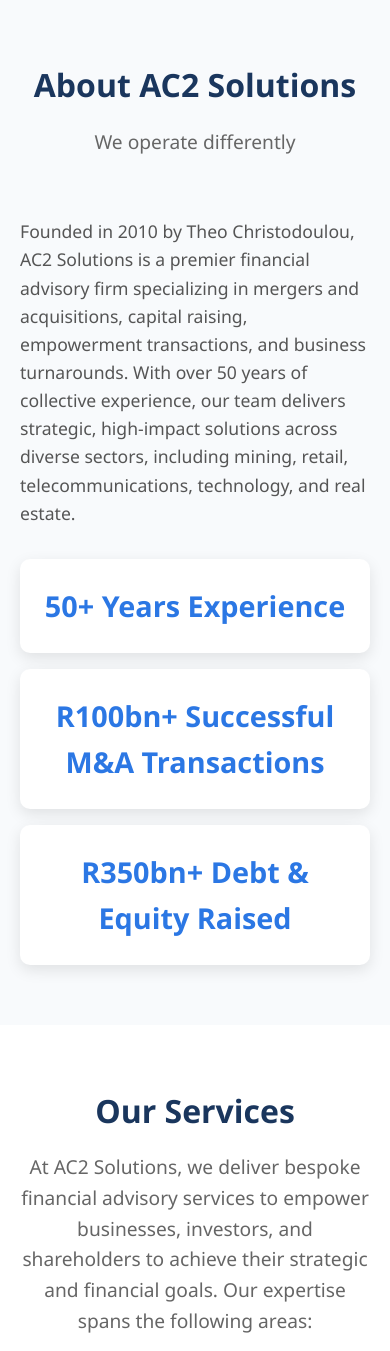
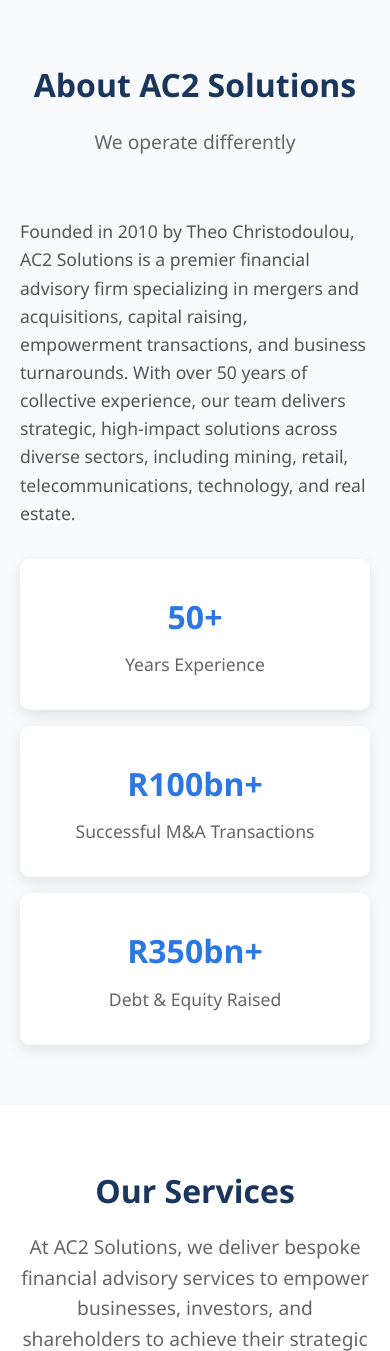
Before and after one commit to richardv4409/ac2-solutions-website, a PHP site: page / in a window 390 px wide. Shown: the part 498-1849 px from the top of the page. Run offline with PHP 8.4, Linux system fonts and the light colour scheme.

Commit message:
Maintain consistent two-element stat layout across devices
- Revert to desktop-style h3/p element structure on mobile
- Keep numbers and descriptions as separate elements
- Ensure proper spacing and visibility on mobile devices
- Maintain consistent styling across desktop and mobile
- Increase mobile card height for better readability

🤖 Generated with [Claude Code](https://claude.ai/code)

Co-Authored-By: Claude <noreply@anthropic.com>

```diff
--- a/styles.css
+++ b/styles.css
@@ -547,39 +547,27 @@ section {
     .stat {
         display: block !important;
         background: white !important;
-        padding: 1.5rem !important;
+        padding: 2rem !important;
         border-radius: 10px !important;
         box-shadow: 0 5px 15px rgba(0,0,0,0.1) !important;
         text-align: center !important;
+        min-height: 120px !important;
     }
 
-    .stat h3,
-    .stat p {
-        display: none !important;
+    .stat h3 {
+        font-size: 2rem !important;
+        color: #2b77e4 !important;
+        font-weight: 700 !important;
+        margin-bottom: 0.5rem !important;
+        display: block !important;
     }
 
-    .stat:nth-child(1)::after {
-        content: "50+ Years Experience";
-        font-size: 1.8rem;
-        color: #2b77e4;
-        font-weight: 700;
-        display: block;
-    }
-
-    .stat:nth-child(2)::after {
-        content: "R100bn+ Successful M&A Transactions";
-        font-size: 1.8rem;
-        color: #2b77e4;
-        font-weight: 700;
-        display: block;
-    }
-
-    .stat:nth-child(3)::after {
-        content: "R350bn+ Debt & Equity Raised";
-        font-size: 1.8rem;
-        color: #2b77e4;
-        font-weight: 700;
-        display: block;
+    .stat p {
+        color: #666 !important;
+        font-weight: 500 !important;
+        margin: 0 !important;
+        text-align: center !important;
+        display: block !important;
     }
 
 
```
